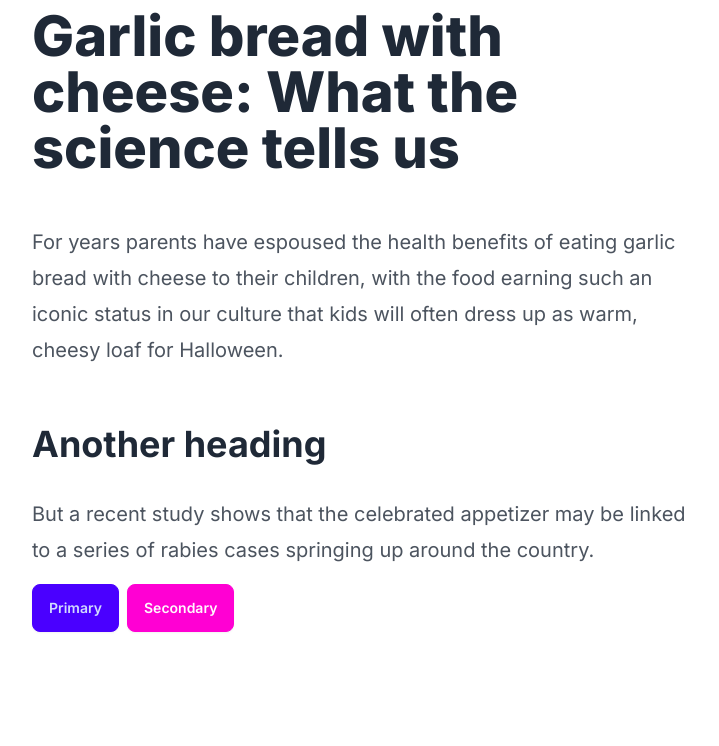
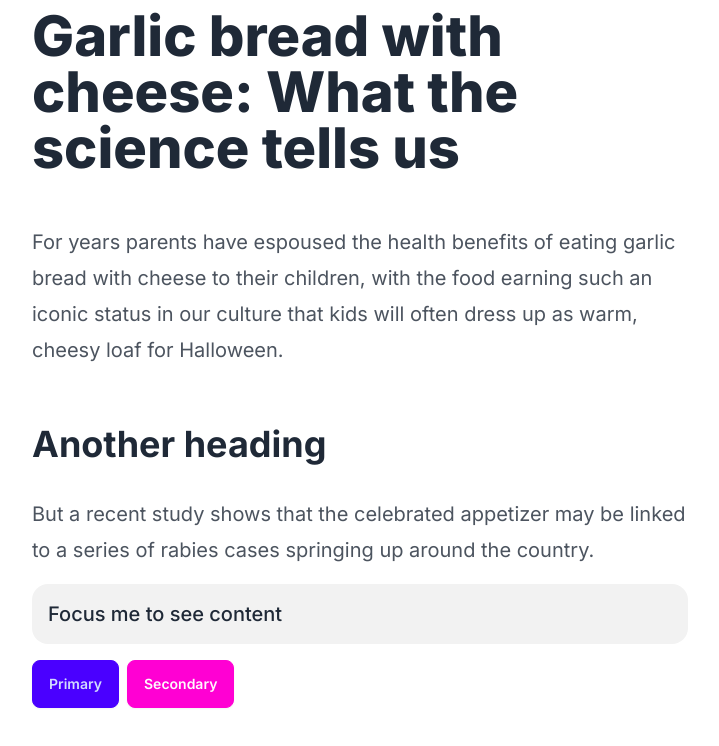
Before and after one commit to tayloraleach/interview, a Next.js app: page / in a window 1280 px wide. Shown: the top 746 px of the page, without its empty margins (280-999 px from the left). Built offline with nearby package versions, Linux system fonts and the light colour scheme.

Commit message:
testing deploy

```diff
--- a/src/app/page.tsx
+++ b/src/app/page.tsx
@@ -6,6 +6,14 @@
   return (
     <main className="max-w-2xl m-auto min-h-screen p-2">
       <Article />
+      <div tabIndex={0} className="collapse bg-base-200 my-4">
+        <div className="collapse-title text-xl font-medium">
+          Focus me to see content
+        </div>
+        <div className="collapse-content">
+          <p>tabIndex={0} attribute is necessary to make the div focusable</p>
+        </div>
+      </div>
       <div className="gap-2 flex my-4">
         <button className="btn btn-primary">Primary</button>
         <button className="btn btn-secondary">Secondary</button>
```
